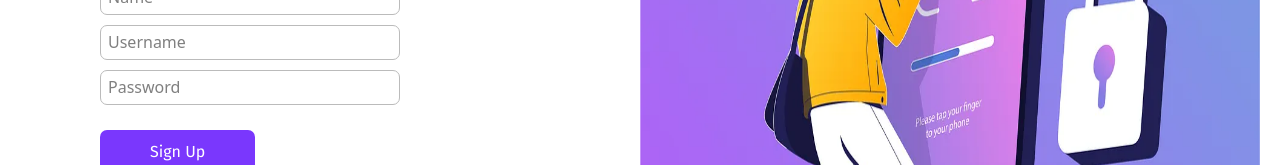
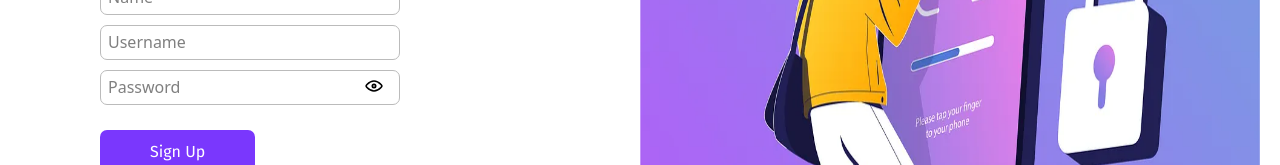
Before and after one commit to GeorgiosDrivas/password-manager, a Next.js app: page /signup in a window 1280 px wide. Shown: the part 364-529 px from the top of the page. Built offline with nearby package versions, Linux system fonts and the light colour scheme.

Commit message:
feat: add show/hide password feature to signup page

```diff
--- a/src/app/globals.css
+++ b/src/app/globals.css
@@ -179,3 +179,11 @@ input:focus {
   right: 16px;
   transform: translateY(-50%);
 }
+
+.show-hide-password {
+  position: absolute;
+  top: 37%;
+  right: 16px;
+  transform: translateY(-50%);
+  cursor: pointer;
+}
--- a/src/app/signup/page.tsx
+++ b/src/app/signup/page.tsx
@@ -1,10 +1,13 @@
 "use client";
 
+import HidePassword from "@/src/components/hidePassword";
 import LoginSignUpLayout from "@/src/components/LoginSignUpLayout";
+import ShowPassword from "@/src/components/showPassword";
 import { SignupSchemaType, signupSchema } from "@/src/schemas/signupSchema";
 import { zodResolver } from "@hookform/resolvers/zod";
 import Link from "next/link";
 import { useRouter } from "next/navigation";
+import { useState } from "react";
 import { useForm } from "react-hook-form";
 
 export default function Signup() {
@@ -16,6 +19,7 @@ export default function Signup() {
   } = useForm<SignupSchemaType>({
     resolver: zodResolver(signupSchema),
   });
+  const [showPassword, setShowPassword] = useState(false);
 
   const handleSignup =
     (setLoading: (value: boolean) => void) =>
@@ -76,13 +80,19 @@ export default function Signup() {
               />
               {errors.username && <p>{errors.username.message}</p>}
             </div>
-            <div>
+            <div className="relative">
               <input
                 {...register("password")}
-                type="password"
+                type={showPassword ? "text" : "password"}
                 placeholder="Password"
                 className="w-full"
               />
+              <div
+                className="show-hide-password"
+                onClick={() => setShowPassword(!showPassword)}
+              >
+                {showPassword ? <HidePassword /> : <ShowPassword />}
+              </div>
               {errors.password && <p>{errors.password.message}</p>}
             </div>
             <button
--- /dev/null
+++ b/src/components/hidePassword.tsx
@@ -0,0 +1,22 @@
+export default function HidePassword() {
+  return (
+    <svg
+      width="20px"
+      height="20px"
+      viewBox="0 0 24 24"
+      fill="none"
+      xmlns="http://www.w3.org/2000/svg"
+    >
+      <g xmlns="http://www.w3.org/2000/svg" id="Edit / Hide">
+        <path
+          id="Vector"
+          d="M3.99989 4L19.9999 20M16.4999 16.7559C15.1473 17.4845 13.6185 17.9999 11.9999 17.9999C8.46924 17.9999 5.36624 15.5478 3.5868 13.7788C3.1171 13.3119 2.88229 13.0784 2.7328 12.6201C2.62619 12.2933 2.62616 11.7066 2.7328 11.3797C2.88233 10.9215 3.11763 10.6875 3.58827 10.2197C4.48515 9.32821 5.71801 8.26359 7.17219 7.42676M19.4999 14.6335C19.8329 14.3405 20.138 14.0523 20.4117 13.7803L20.4146 13.7772C20.8832 13.3114 21.1182 13.0779 21.2674 12.6206C21.374 12.2938 21.3738 11.7068 21.2672 11.38C21.1178 10.9219 20.8827 10.6877 20.4133 10.2211C18.6338 8.45208 15.5305 6 11.9999 6C11.6624 6 11.3288 6.02241 10.9999 6.06448M13.3228 13.5C12.9702 13.8112 12.5071 14 11.9999 14C10.8953 14 9.99989 13.1046 9.99989 12C9.99989 11.4605 10.2135 10.9711 10.5608 10.6113"
+          stroke="#000000"
+          strokeWidth="2"
+          strokeLinecap="round"
+          strokeLinejoin="round"
+        />
+      </g>
+    </svg>
+  );
+}
--- /dev/null
+++ b/src/components/showPassword.tsx
@@ -0,0 +1,30 @@
+export default function ShowPassword() {
+  return (
+    <svg
+      width="20px"
+      height="20px"
+      viewBox="0 0 24 24"
+      fill="none"
+      xmlns="http://www.w3.org/2000/svg"
+    >
+      <g xmlns="http://www.w3.org/2000/svg" id="Edit / Show">
+        <g id="Vector">
+          <path
+            d="M3.5868 13.7788C5.36623 15.5478 8.46953 17.9999 12.0002 17.9999C15.5308 17.9999 18.6335 15.5478 20.413 13.7788C20.8823 13.3123 21.1177 13.0782 21.2671 12.6201C21.3738 12.2933 21.3738 11.7067 21.2671 11.3799C21.1177 10.9218 20.8823 10.6877 20.413 10.2211C18.6335 8.45208 15.5308 6 12.0002 6C8.46953 6 5.36623 8.45208 3.5868 10.2211C3.11714 10.688 2.88229 10.9216 2.7328 11.3799C2.62618 11.7067 2.62618 12.2933 2.7328 12.6201C2.88229 13.0784 3.11714 13.3119 3.5868 13.7788Z"
+            stroke="#000000"
+            strokeWidth="2"
+            strokeLinecap="round"
+            strokeLinejoin="round"
+          />
+          <path
+            d="M10 12C10 13.1046 10.8954 14 12 14C13.1046 14 14 13.1046 14 12C14 10.8954 13.1046 10 12 10C10.8954 10 10 10.8954 10 12Z"
+            stroke="#000000"
+            strokeWidth="2"
+            strokeLinecap="round"
+            strokeLinejoin="round"
+          />
+        </g>
+      </g>
+    </svg>
+  );
+}
```
